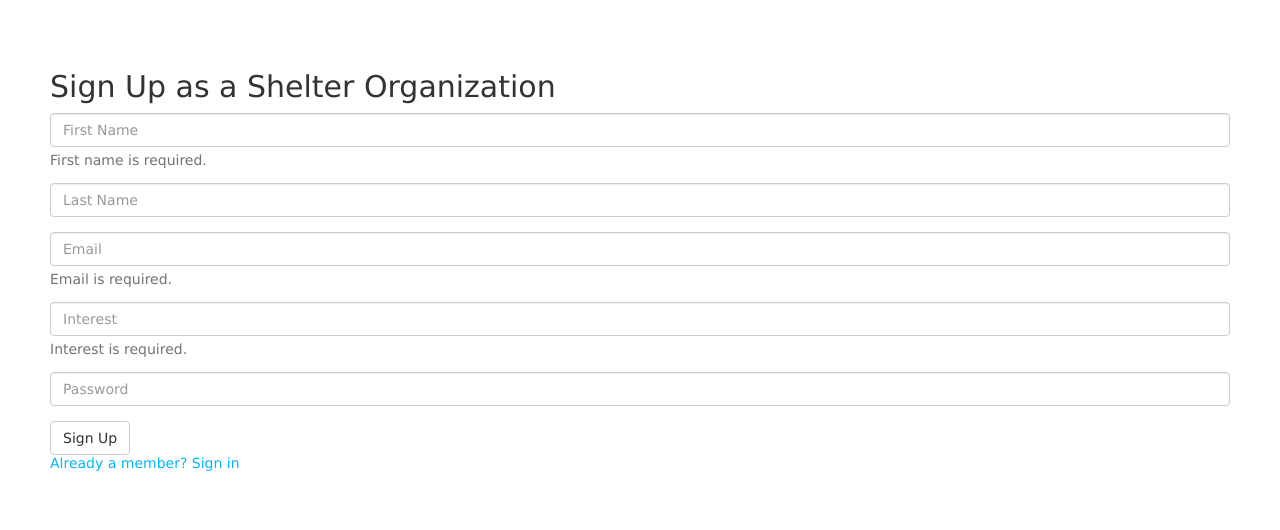
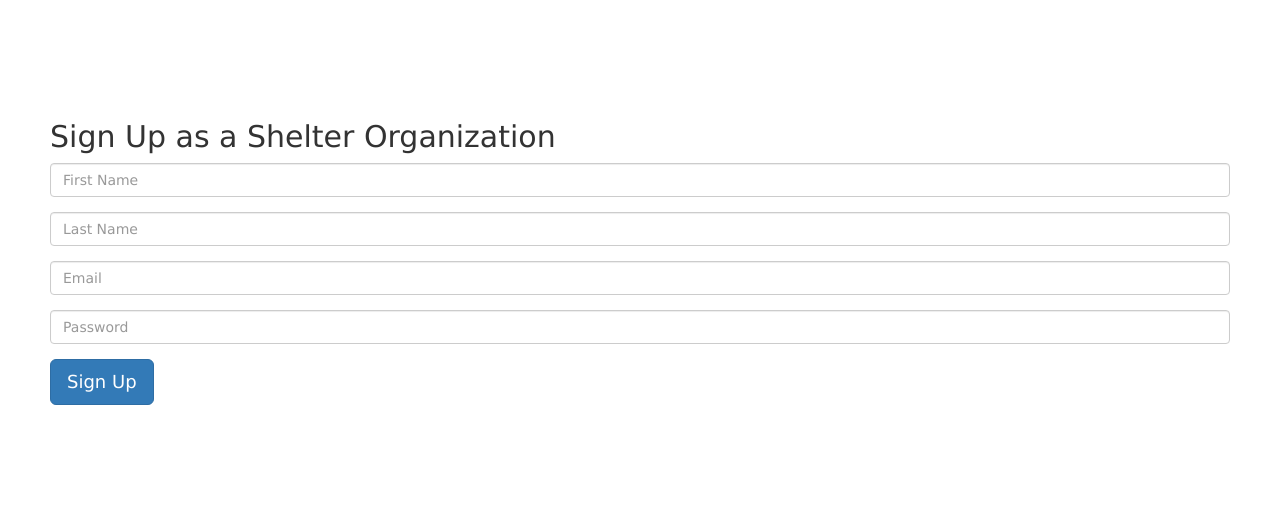
Before and after one commit to gVien/foodnate, a Node server app: template views/signup_shelter.ejs in a window 1280 px wide. Shown: the top 530 px of the page. Run offline with Node 20, Linux system fonts and the light colour scheme; the template is opened without the code that fills it, so the values that code supplies are empty.

Commit message:
update signup and routes

```diff
--- a/app.js
+++ b/app.js
@@ -8,6 +8,7 @@ var bodyParser = require('body-parser');
 
 var routes = require('./routes/index');
 var users = require('./routes/users');
+var signup_shelter = require("./routes/users")
 
 var app = express();
 
@@ -25,6 +26,7 @@ app.use(express.static(path.join(__dirname, 'public')));
 
 app.use('/', routes);
 app.use('/users', users);
+app.use("/signup_shelter", signup_shelter);
 
 // catch 404 and forward to error handler
 app.use(function(req, res, next) {
@@ -57,6 +59,4 @@ app.use(function(err, req, res, next) {
   });
 });
 
- console.log("WERWRWR");
-
 module.exports = app;
--- a/public/stylesheets/style.css
+++ b/public/stylesheets/style.css
@@ -6,3 +6,11 @@ body {
 a {
   color: #00B7FF;
 }
+
+body {
+  padding-top: 100px;
+}
+
+.center {
+  text-align: center;
+}
--- a/routes/users.js
+++ b/routes/users.js
@@ -2,8 +2,8 @@ var express = require('express');
 var router = express.Router();
 
 /* GET users listing. */
-router.get('/', function(req, res, next) {
-  res.render('user', {
+router.get('/signup_shelter', function(req, res, next) {
+  res.render('signup_shelter', {
     title: "TITLE!!"
   });
 });
--- a/views/layout.ejs
+++ b/views/layout.ejs
@@ -17,9 +17,6 @@
   </head>
   <body>
 
-index.ejs
-<% layout('layout') -%>
-
     <main>
         <div class="jumbotron">
             <h1>This is great</h1>
--- a/views/signup_shelter.ejs
+++ b/views/signup_shelter.ejs
@@ -18,53 +18,30 @@
  </head>
  <body>
 
-  <h2 class="volsignup">Sign Up as a Shelter Organization</h2>
-  <!-- <div ng-show="error">{{vol.error}}</div> -->
-  <form name="form" ng-submit="signUp()">
-    <div ng-class="{ 'has-error': form.first_name.$dirty && form.first_name.$error.required }">
+  <h2>Sign Up as a Shelter Organization</h2>
+  <form name="form center jumbotron">
     <div class="form-group">
       <label class="sr-only" for="first_name">First Name</label>
         <input type="text" name="first_name" class="form-control" placeholder="First Name" ng-model="first_name" required />
-          <span ng-show="form.first_name.$dirty && form.first_name.$error.required" class="help-block">First name is required.</span>
-      </div>
     </div>
 
-    <div ng-class="{ 'has-error': form.last_name.$dirty && form.last_name.$error.required }">
     <div class="form-group">
         <label class="sr-only" for="last_name">Last Name</label>
-          <input type="text" name="last_name" class="form-control" placeholder="Last Name" ng-model="last_name" required />
-          <ng-show="form.last_name.$dirty && form.last_name.$error.required" class="help-block"></span>
-      </div>
+        <input type="text" name="last_name" class="form-control" placeholder="Last Name" required />
     </div>
 
-    <div ng-class="{ 'has-error': email.$dirty && email.$error.required }">
     <div class="form-group">
       <label class="sr-only" for="email">Email</label>
-        <input type="email" name="email" class="form-control" placeholder="Email" ng-model="email" required />
-        <span ng-show="email.$dirty && email.$error.required" class="help-block">Email is required.</span>
-      </div>
+      <input type="email" name="email" class="form-control" placeholder="Email" required />
     </div>
 
-    <div ng-class="{ 'has-error': interest.$dirty && interest.$error.required }">
     <div class="form-group">
-        <label class="sr-only" for="interest">Interest</label>
-        <input type="text" name="interest" class="form-control" placeholder="Interest" ng-model="interest" required />
-        <span ng-show="interest.$dirty && interest.$error.required" class="help-block">Interest is required.</span>
-      </div>
+      <label class="sr-only" for="password">Password</label>
+      <input type="password" name="password" class="form-control" placeholder="Password" required />
     </div>
 
-    <div ng-class="{ 'has-error': form.password.$dirty && form.password.$error.required }">
-      <div class="form-group">
-        <label class="sr-only" for="password">Password</label>
-        <input type="password" name="password" class="form-control" placeholder="Password" ng-model="password" required />
-        <span ng-show="form.password.$dirty && form.password.$error.required" class="help-block"></span>
-      </div>
-    </div>
-
-
     <div class="volsingupbutton" >
-      <button type="submit" class="btn btn-default">Sign Up</button>
-      <p><a href="#/main/new" id="linkssss">Already a member? Sign in</a></p>
+      <button type="submit" class="btn btn-lg btn-primary">Sign Up</button>
     </div>
 
   </form>
```
Also changed, not shown: views/index.ejs (+5 -4 lines). Lines whose indentation alone changed are shown as unchanged.
